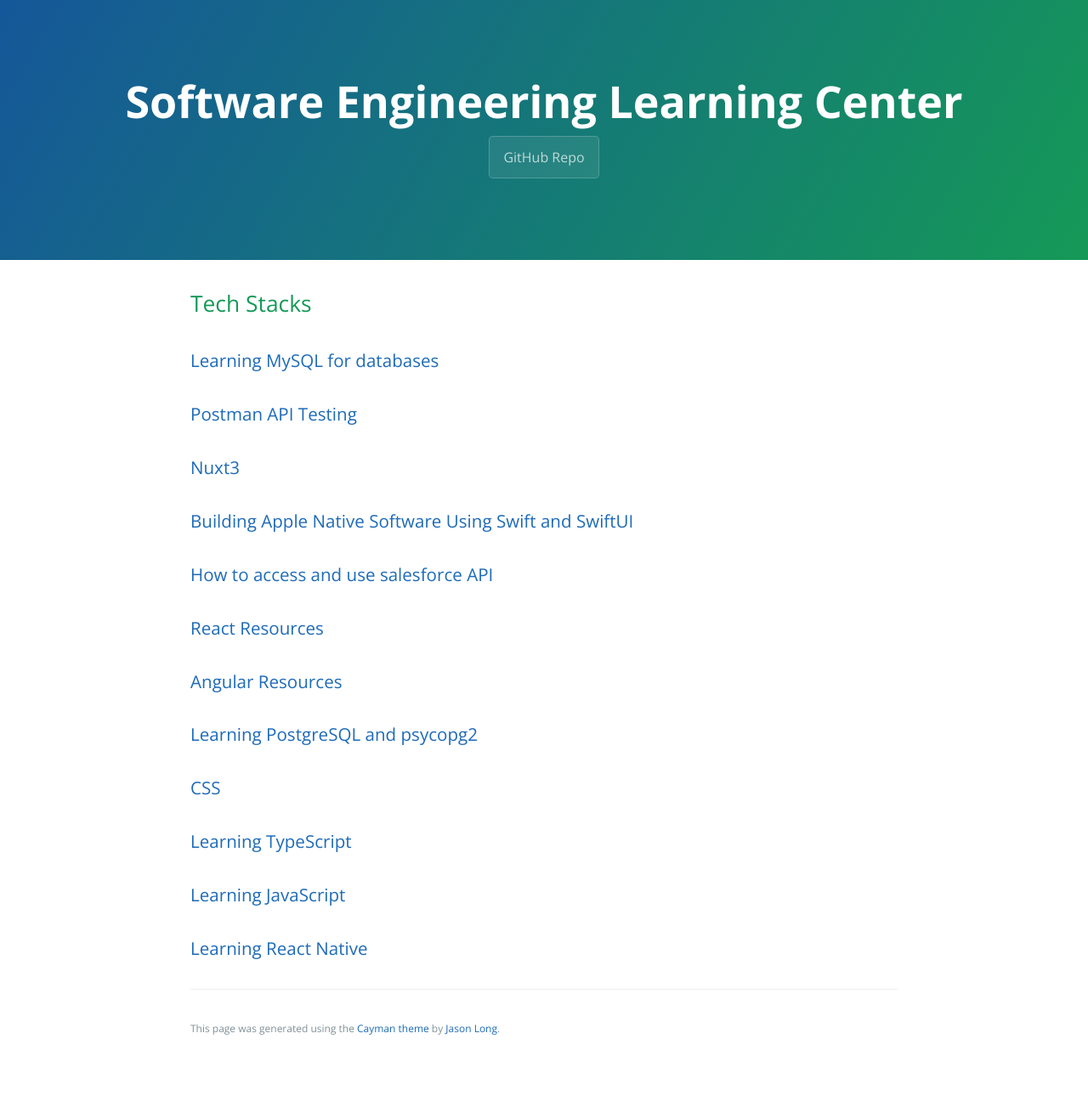
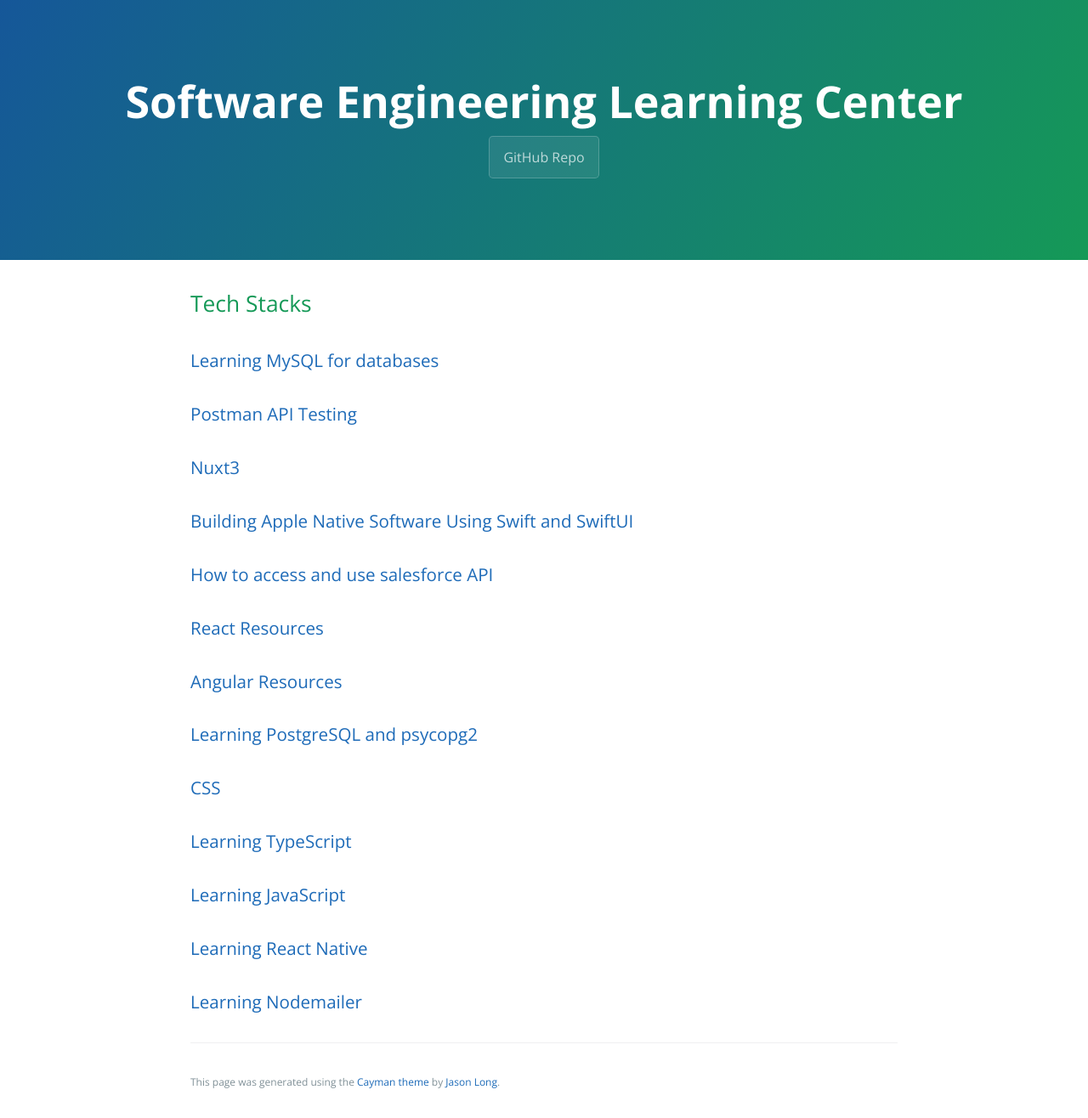
Before and after one commit to learning-software-engineering/learning-software-engineering.github.io, a Jekyll site: the page built from Topics/Tech_Stacks.md, in a window 1280 px wide. Shown: the whole page at 85% size. Built offline with Jekyll 4.4.1, drawn with Linux system fonts in a browser that asks for light colours; our own code applies the rules of GitHub Pages for plain Markdown files; before the commit the page ends 1253 px from its top, so only the background shows below that.

Commit message:
Update Tech_Stacks.md
fixing the page so it has my file in there

```diff
--- a/Topics/Tech_Stacks.md
+++ b/Topics/Tech_Stacks.md
@@ -12,3 +12,4 @@
 ### [Learning TypeScript](./Tech_Stacks/TypeScript.md)
 ### [Learning JavaScript](./Tech_Stacks/JavaScript.md)
 ### [Learning React Native](./Tech_Stacks/ReactNative.md)
+### [Learning Nodemailer](./Tech_Stacks/Nodemailer.md)
```
